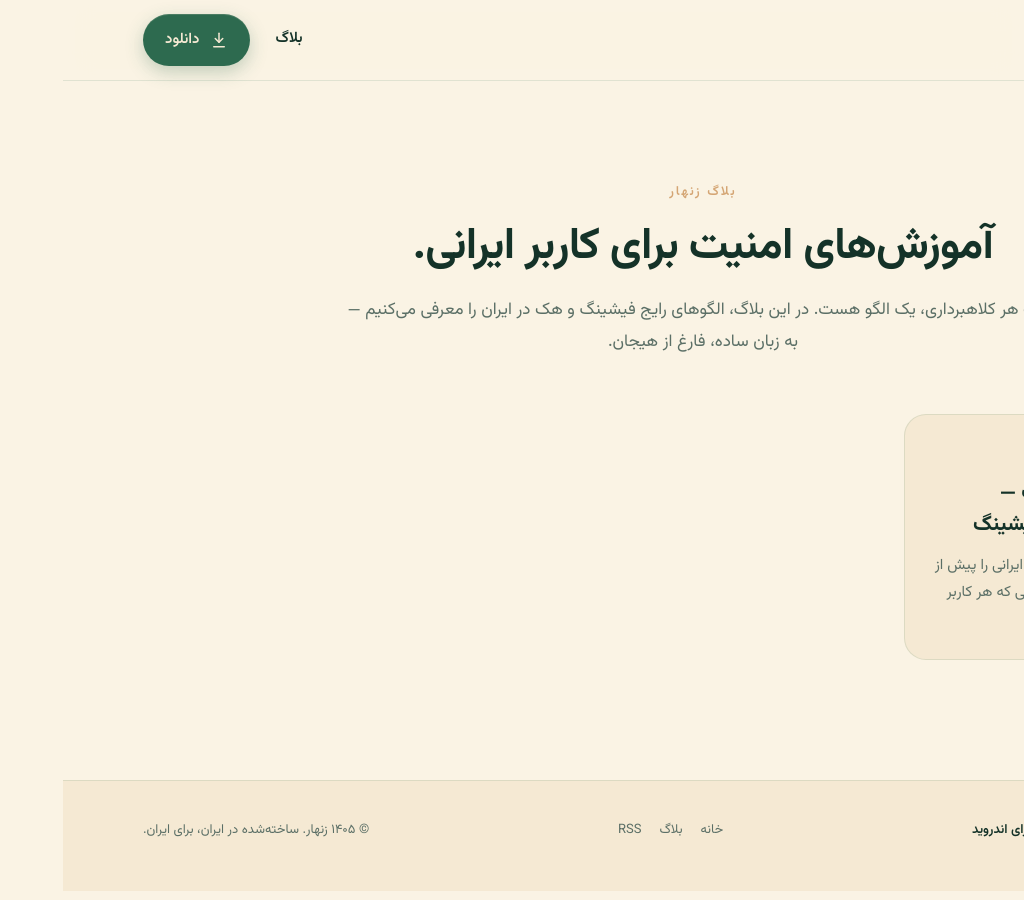
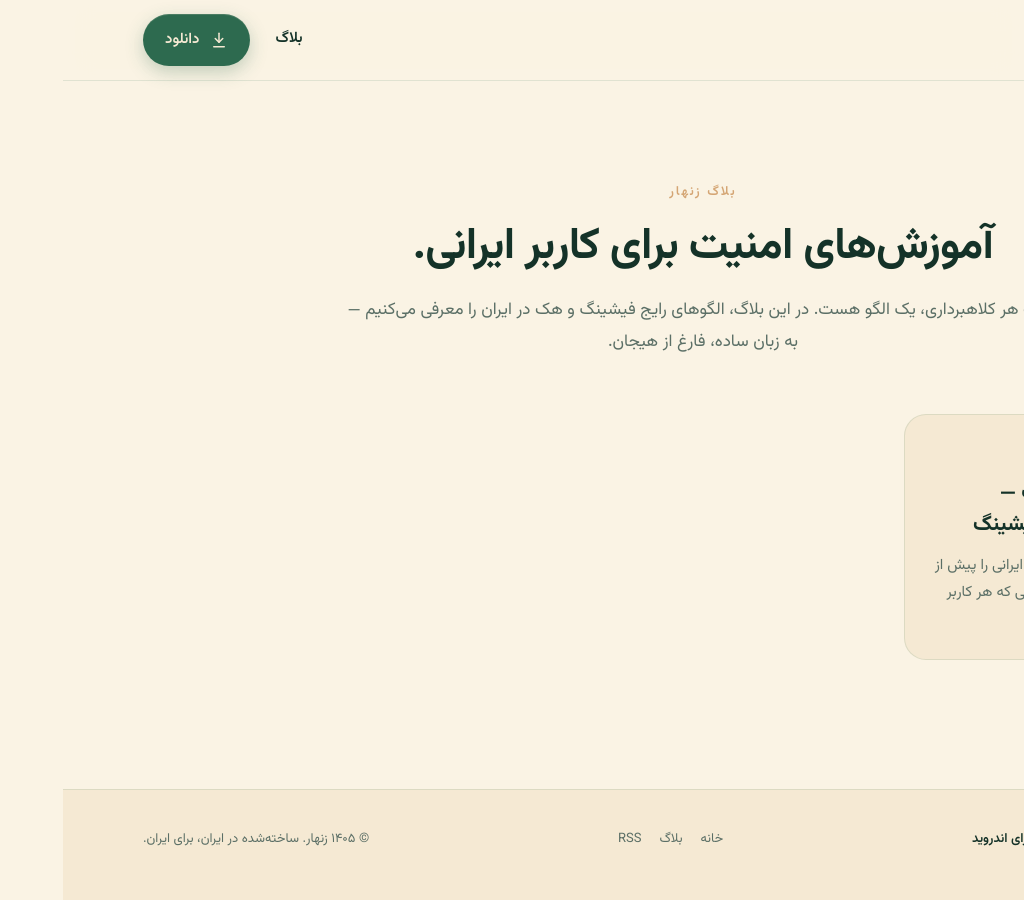
Before and after one commit to mohammad-mahmoodi/zinhar-landing, a Jekyll site: the page built from blog/index.html, in a window 1280 px wide. Shown: the whole page, without its empty margins (256-1280 px from the left). Built offline with Jekyll 4.4.1, drawn with Linux system fonts in a browser that asks for light colours.

Commit message:
site fix

```diff
--- a/assets/css/blog.css
+++ b/assets/css/blog.css
@@ -35,6 +35,15 @@ body {
   font-feature-settings: "ss01", "ss02";
   -webkit-font-smoothing: antialiased;
   -moz-osx-font-smoothing: grayscale;
+
+  /* Sticky footer: body fills viewport, main grows to push footer down */
+  min-height: 100vh;
+  min-height: 100dvh;
+  display: flex;
+  flex-direction: column;
+}
+main {
+  flex: 1 0 auto;
 }
 
 /* ===== Layout primitives ===== */
```
